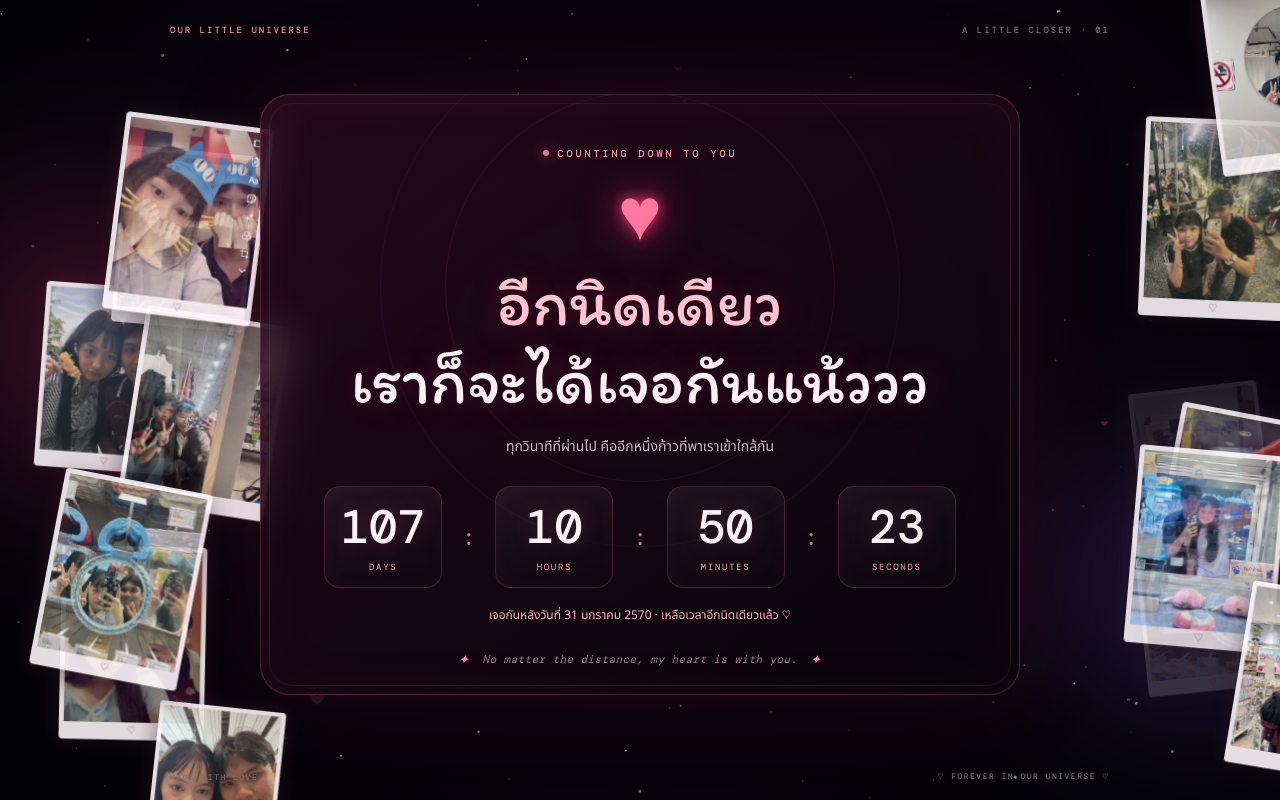
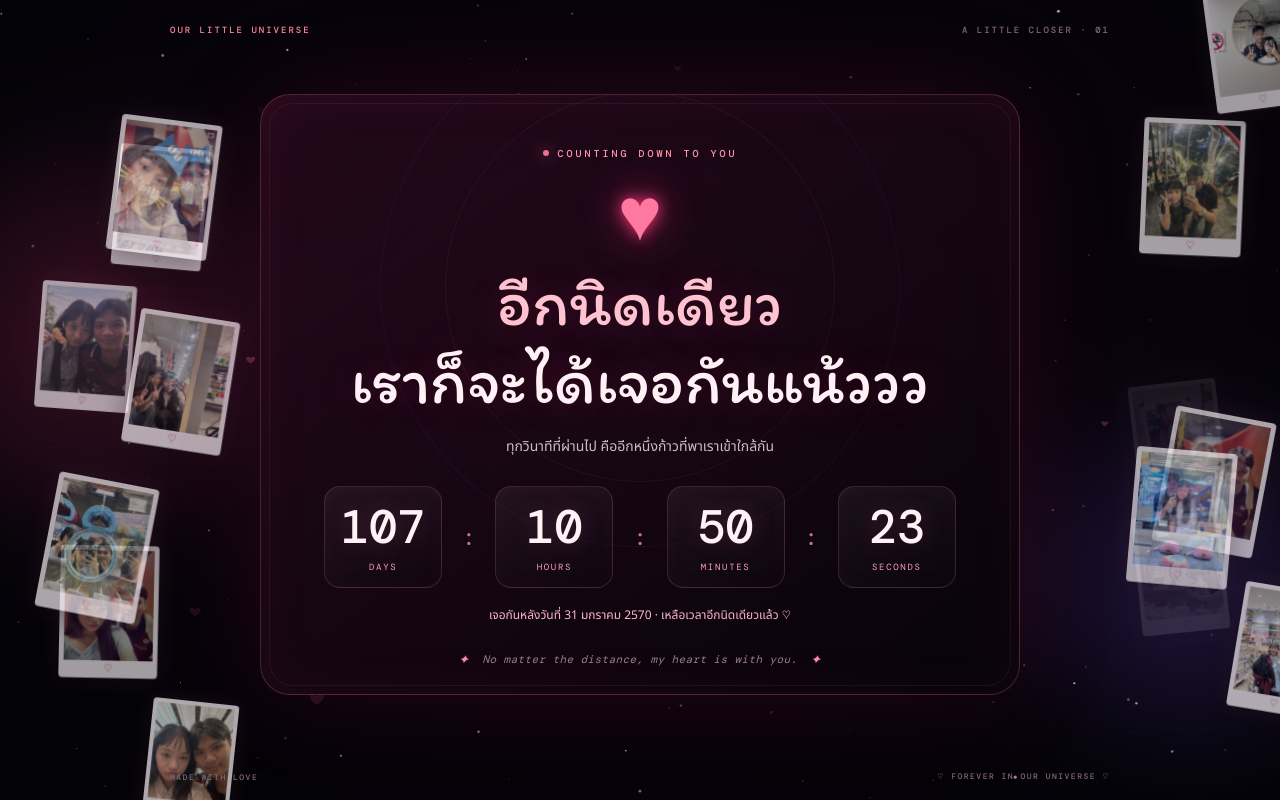
Before and after one commit to PondzXD/anniversary-love, a plain HTML site: page countdown/index.html in a window 1280 px wide. Drawn offline with nearby package versions, Linux system fonts and the light colour scheme.

Commit message:
Reduce floating photo size and overlap

```diff
--- a/countdown/countdown.css
+++ b/countdown/countdown.css
@@ -17,11 +17,11 @@ footer{padding-top:18px;font-size:8px;letter-spacing:1.5px}
 @media(max-width:480px){.shell{width:calc(100% - 20px);padding:16px 0 12px}.edition{font-size:8px;letter-spacing:1px}.card{padding:28px 14px 22px;border-radius:24px}.countdown{gap:5px}.timebox{padding:14px 2px 12px;border-radius:12px}.timebox span{font-size:7px;letter-spacing:1px}.colon{font-size:15px}.setting{padding:13px}.date-row{flex-direction:column}.primary{min-height:40px}footer{font-size:7px;letter-spacing:.7px}}
 @media(prefers-reduced-motion:reduce){*,*:before,*:after{animation-duration:.01ms!important;animation-iteration-count:1!important;scroll-behavior:auto!important}}
 
-#photo-field{position:fixed;inset:0;z-index:0;overflow:hidden;pointer-events:none}
-.floating-photo{position:absolute;width:clamp(82px,12vw,150px);aspect-ratio:3/4;padding:5px 5px 18px;background:#fff7fb;border-radius:4px;box-shadow:0 8px 28px #0008,0 0 24px #ff86bd22;opacity:0;animation:photoDrift var(--duration) ease-in-out var(--delay) infinite;will-change:transform,opacity;filter:saturate(.9)}
+#photo-field{position:fixed;inset:0;z-index:0;overflow:hidden;pointer-events:none;contain:strict}
+.floating-photo{position:absolute;width:clamp(68px,8vw,104px);aspect-ratio:3/4;padding:5px 5px 18px;background:#fff7fb;border-radius:4px;box-shadow:0 8px 28px #0008,0 0 24px #ff86bd22;opacity:0;animation:photoDrift var(--duration) ease-in-out var(--delay) infinite;will-change:transform,opacity;filter:saturate(.9)}
 .floating-photo img{width:100%;height:100%;object-fit:cover;display:block}.photo-heart{position:absolute;bottom:1px;left:0;right:0;text-align:center;font-size:12px;color:#e76a9b}
 .music-player{display:none!important;position:fixed;z-index:5;left:50%;bottom:max(14px,env(safe-area-inset-bottom));transform:translateX(-50%);display:flex;align-items:center;gap:12px;width:min(360px,calc(100% - 28px));padding:10px 13px;border:1px solid #ff9bb53d;border-radius:18px;background:rgba(20,8,24,.9);backdrop-filter:blur(18px);box-shadow:0 10px 40px #0007}
 .music-player button{flex:none;width:38px;height:38px;border:1px solid #ff9bb555;border-radius:50%;background:linear-gradient(145deg,#ff86a8,#c45b91);color:white;font-size:16px;cursor:pointer}
 .music-copy{min-width:0;flex:1;display:flex;flex-direction:column;gap:3px}.music-copy strong{font-size:12px;color:#ffe3ed}.music-copy span{font-size:10px;color:#bd9bac;white-space:nowrap;overflow:hidden;text-overflow:ellipsis}
-@keyframes photoDrift{0%{opacity:0;transform:translate3d(0,30px,0) rotate(var(--tilt)) scale(.82)}10%{opacity:.9}45%{transform:translate3d(var(--dx),-35px,0) rotate(calc(var(--tilt) + 7deg)) scale(1)}85%{opacity:.88}100%{opacity:0;transform:translate3d(calc(var(--dx) * -1),-120px,0) rotate(calc(var(--tilt) - 8deg)) scale(.86)}}
-@media(max-width:480px){.floating-photo{width:clamp(64px,19vw,96px)}.music-player{gap:9px;padding:8px 10px}.music-player button{width:34px;height:34px}}
+@keyframes photoDrift{0%{opacity:0;transform:translate3d(0,30px,0) rotate(var(--tilt)) scale(.82)}10%{opacity:.68}45%{transform:translate3d(var(--dx),-35px,0) rotate(calc(var(--tilt) + 7deg)) scale(1)}85%{opacity:.62}100%{opacity:0;transform:translate3d(calc(var(--dx) * -1),-120px,0) rotate(calc(var(--tilt) - 8deg)) scale(.86)}}
+@media(max-width:480px){.floating-photo{width:clamp(52px,14vw,70px)}.music-player{gap:9px;padding:8px 10px}.music-player button{width:34px;height:34px}}
```
